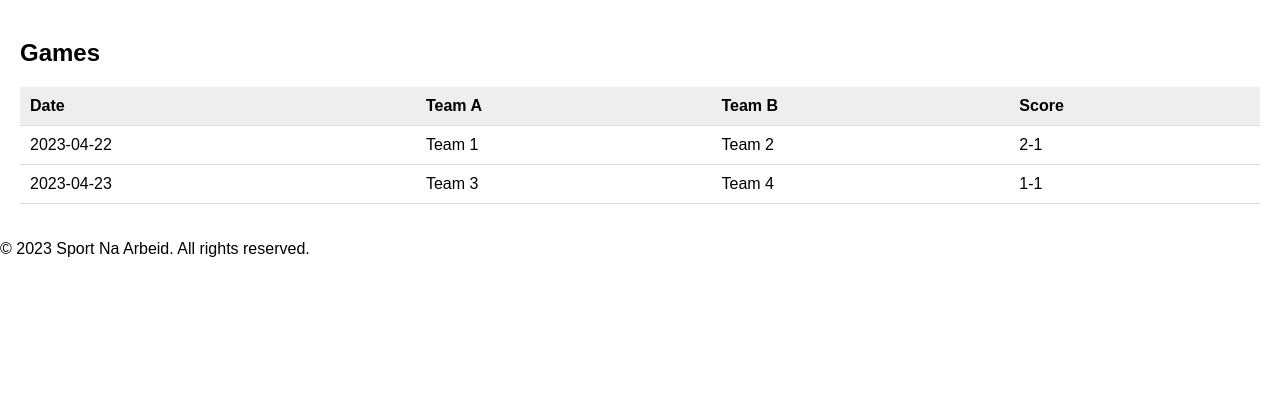
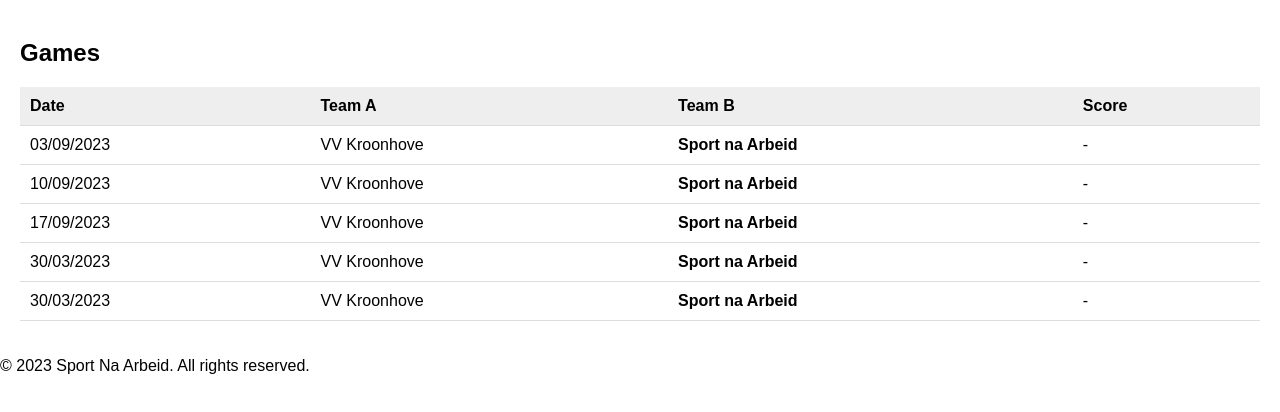
Before and after one commit to MaximeMylle/soccerV2, a plain HTML site: page dist/index.html in a window 1280 px wide. Shown: the part 86-498 px from the top of the page. Drawn offline with Linux system fonts and the light colour scheme.

Commit message:
init website

```diff
--- a/dist/index.html
+++ b/dist/index.html
@@ -27,17 +27,35 @@
       </thead>
       <tbody>
         <tr>
-          <td>2023-04-22</td>
-          <td>Team 1</td>
-          <td>Team 2</td>
-          <td>2-1</td>
+          <td>03/09/2023</td>
+          <td>VV Kroonhove</td>
+          <td><b>Sport na Arbeid</b></td>
+          <td>-</td>
         </tr>
         <tr>
-          <td>2023-04-23</td>
-          <td>Team 3</td>
-          <td>Team 4</td>
-          <td>1-1</td>
-        </tr>
+            <td>10/09/2023</td>
+            <td>VV Kroonhove</td>
+            <td><b>Sport na Arbeid</b></td>
+            <td>-</td>
+          </tr>
+          <tr>
+            <td>17/09/2023</td>
+            <td>VV Kroonhove</td>
+            <td><b>Sport na Arbeid</b></td>
+            <td>-</td>
+          </tr>
+          <tr>
+            <td>30/03/2023</td>
+            <td>VV Kroonhove</td>
+            <td><b>Sport na Arbeid</b></td>
+            <td>-</td>
+          </tr>
+          <tr>
+            <td>30/03/2023</td>
+            <td>VV Kroonhove</td>
+            <td><b>Sport na Arbeid</b></td>
+            <td>-</td>
+          </tr>
         <!-- Add 18 more rows with random data -->
       </tbody>
     </table>
```
